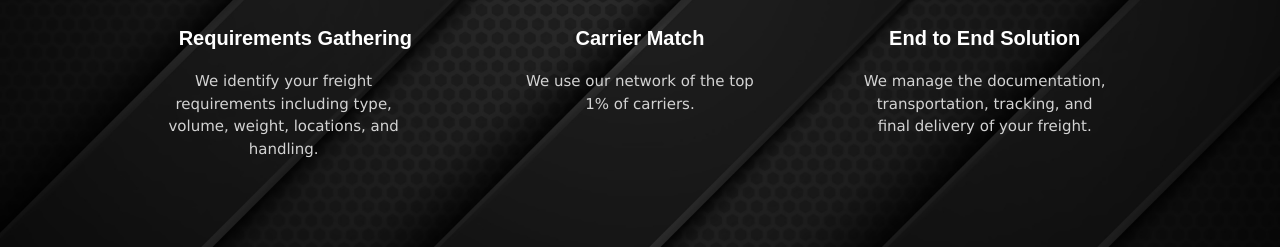
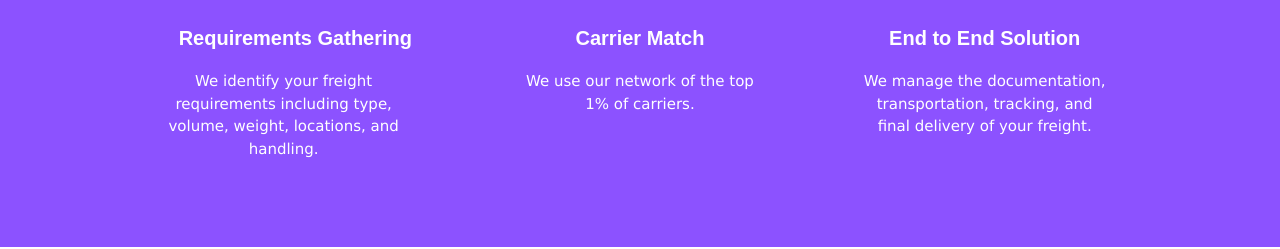
Before and after one commit to Moshahrani/A2BLink, a React (Create React App) app in the folder logistics/: page / in a window 1280 px wide. Shown: the part 1216-1465 px from the top of the page. Built offline with nearby package versions, Linux system fonts and the light colour scheme.

Commit message:
added blue and purple combo for background color and now white text in three step component to match new theme as requested by client

```diff
--- a/logistics/src/css/ThreeStep.css
+++ b/logistics/src/css/ThreeStep.css
@@ -4,15 +4,29 @@
   margin: auto 0;
 }
 
+/* .Threestep-image {
+  position: absolute;
+  top: 0;
+  left: 0;
+  width: 100%;
+  height: 100%;
+  background-image: url("../assets/CustomArrows.png");
+  background-image: linear-gradient(#004aad, #004aad) top, linear-gradient(#8c52ff, #8c52ff) bottom;
+  background-size: 100% 50%;
+  background-repeat: no-repeat;
+  background-color: #8c52ff;
+  background-size: cover;
+  background-position: center;
+} */
 .Threestep-image {
   position: absolute;
   top: 0;
   left: 0;
   width: 100%;
   height: 100%;
-  background-image: url("../assets/arrows.jpeg");
-  background-size: cover;
-  background-position: center;
+  background: linear-gradient(#004aad, #004aad) top, linear-gradient(#8c52ff, #8c52ff) bottom;
+  background-size: 100% 55%;
+  background-repeat: no-repeat;
 }
 
 .Threestep-container {
@@ -29,6 +43,7 @@
 }
 .Threestep-intro {
   margin-top: 10px;
+  color: #323232;
 }
 
 .Threestep-container h2 {
@@ -37,6 +52,7 @@
   font-size: 40px;
   font-family: Arial, Helvetica, sans-serif;
   font-weight: bold;
+  color: white;
 }
 .Threestep-container h2::after {
   content: "";
@@ -78,11 +94,13 @@
   font-size: 20px;
   font-weight: bold;
   margin: 20px;
+  color: white;
 }
 
 .sub-content p {
   font-size: 15px;
-  color: #d3d3d3;
+  /* color: #d3d3d3; */
+  color: white;
   width: 250px;
   font-family: Verdana, Geneva, Tahoma, sans-serif;
 }
```
